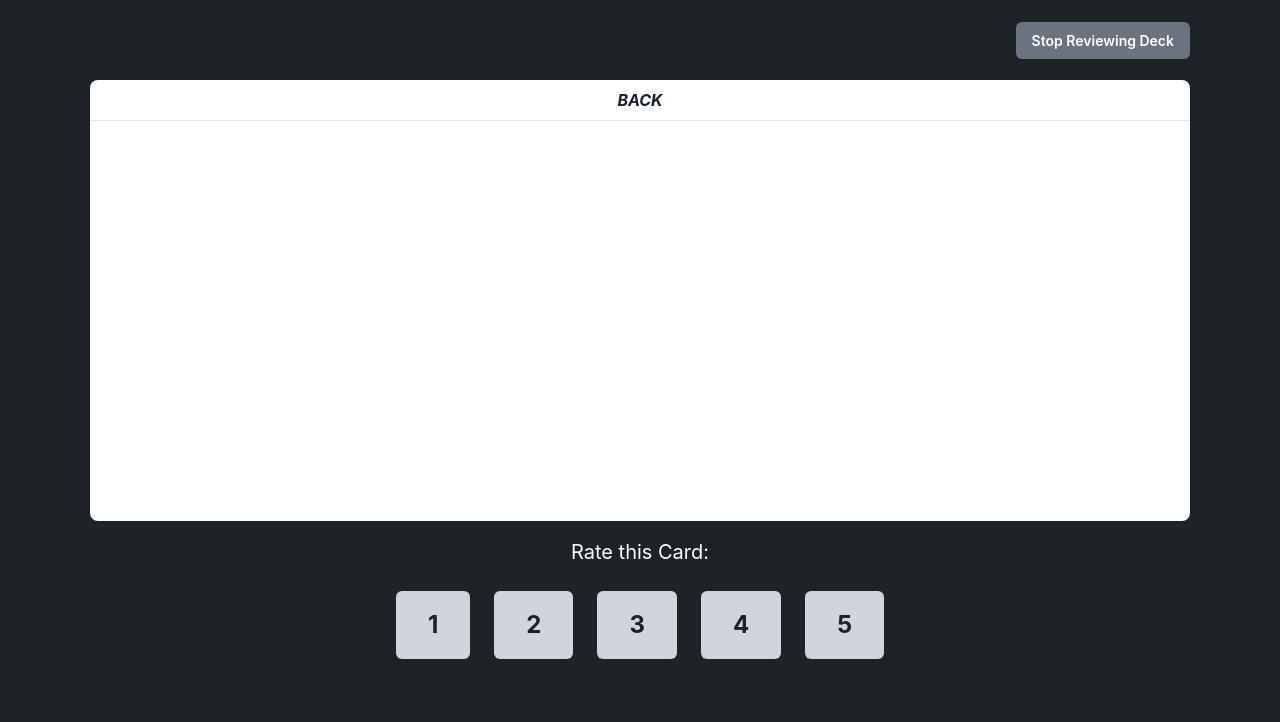
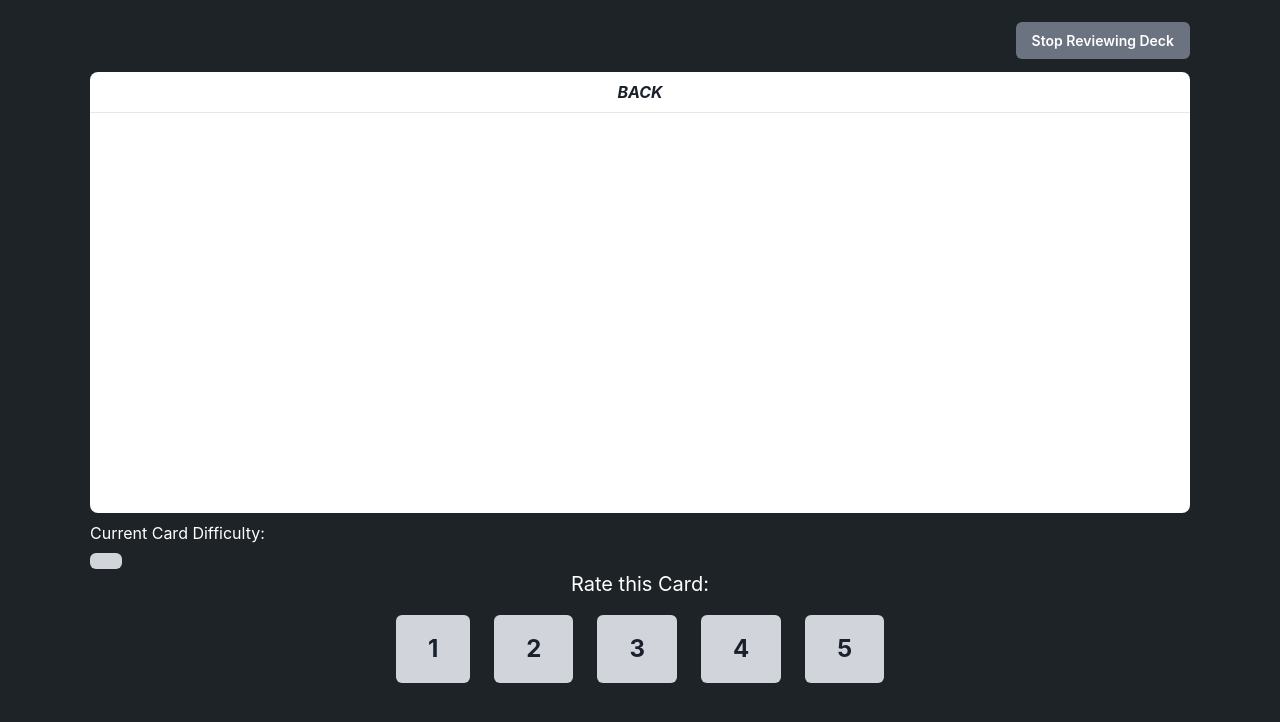
Before and after one commit to joao-miguel8/SuperNotes, a React (Vite) app: page /flashcards/studydeck/1 in a window 1280 px wide. Both pictures are taken after a click on the element "Reveal Answer". Shown: the top 722 px of the page. Built offline with nearby package versions, Linux system fonts and the light colour scheme.

Commit message:
- Add current card difficulty rating content and fix button difficulty Rating 5
- Change margin styling

```diff
--- a/src/pages/studydeck/components/BackOfCard.tsx
+++ b/src/pages/studydeck/components/BackOfCard.tsx
@@ -6,19 +6,24 @@ function BackOfCard({ setIsAnswerRevealed, getRandomFlashCard, currentFlashCard
 	console.log(currentFlashCard);
 	return (
 		<>
-			<div className="mt-10 bg-white rounded-lg overflow-clip">
+			<div className="mt-8 bg-white rounded-lg overflow-clip">
 				<span className="border-b mt-2 pb-2 px-2 w-full inline-block text-center text-16 italic uppercase font-bold">Back</span>
 				<div className=" px-4 max-h-[400px] h-[400px] rounded-lg overflow-scroll overflow-x-auto scrollbar-thin scrollbar-thumb-[#1D2327] scrollbar-track-white">
 					<p className="my-4 text-center text-20">{currentFlashCard?.back}</p>
 				</div>
 			</div>
-			<h5 className="mt-4 text-center text-white text-20">Rate this Card:</h5>
+			{/* current card difficulty rating*/}
+			<div className="mt-2">
+				<span className="w-fit text-16 text-white">Current Card Difficulty:</span>
+				<div className="mt-2 px-4 py-2 w-fit font-bold bg-gray-300 rounded-md">{currentFlashCard?.chosenDifficulty}</div>
+			</div>
+			<h5 className="text-center text-white text-20">Rate this Card:</h5>
 			<div
 				onClick={() => {
 					setIsAnswerRevealed(false);
 					getRandomFlashCard();
 				}}
-				className="py-2 mt-4 flex justify-center gap-6">
+				className="py-2 mt-2 flex justify-center gap-6">
 				<button onClick={() => updateFlashCardDifficulty(currentFlashCard, DifficultyRatingType.veryEasy)} className="px-8 py-4 font-bold text-24 bg-gray-300 rounded-md hover:bg-gray-400 duration-300">
 					1
 				</button>
@@ -31,7 +36,7 @@ function BackOfCard({ setIsAnswerRevealed, getRandomFlashCard, currentFlashCard
 				<button onClick={() => updateFlashCardDifficulty(currentFlashCard, DifficultyRatingType.hard)} className="px-8 py-4 font-bold text-24 bg-gray-300 rounded-md hover:bg-gray-400 duration-300">
 					4
 				</button>
-				<button onClick={() => updateFlashCardDifficulty(currentFlashCard, DifficultyRatingType.hard)} className="px-8 py-4 font-bold text-24 bg-gray-300 rounded-md hover:bg-gray-400 duration-300">
+				<button onClick={() => updateFlashCardDifficulty(currentFlashCard, DifficultyRatingType.veryHard)} className="px-8 py-4 font-bold text-24 bg-gray-300 rounded-md hover:bg-gray-400 duration-300">
 					5
 				</button>
 			</div>
```
